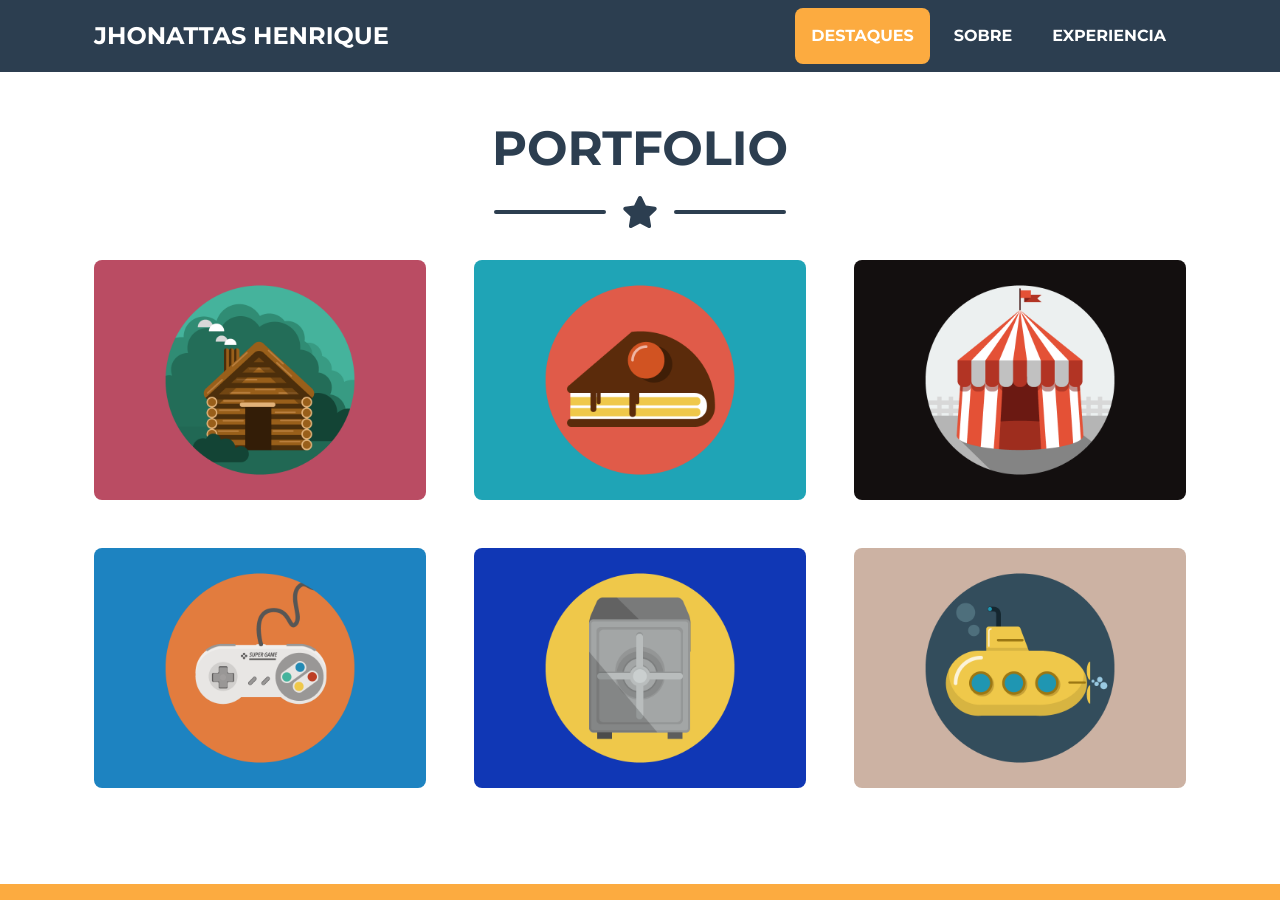
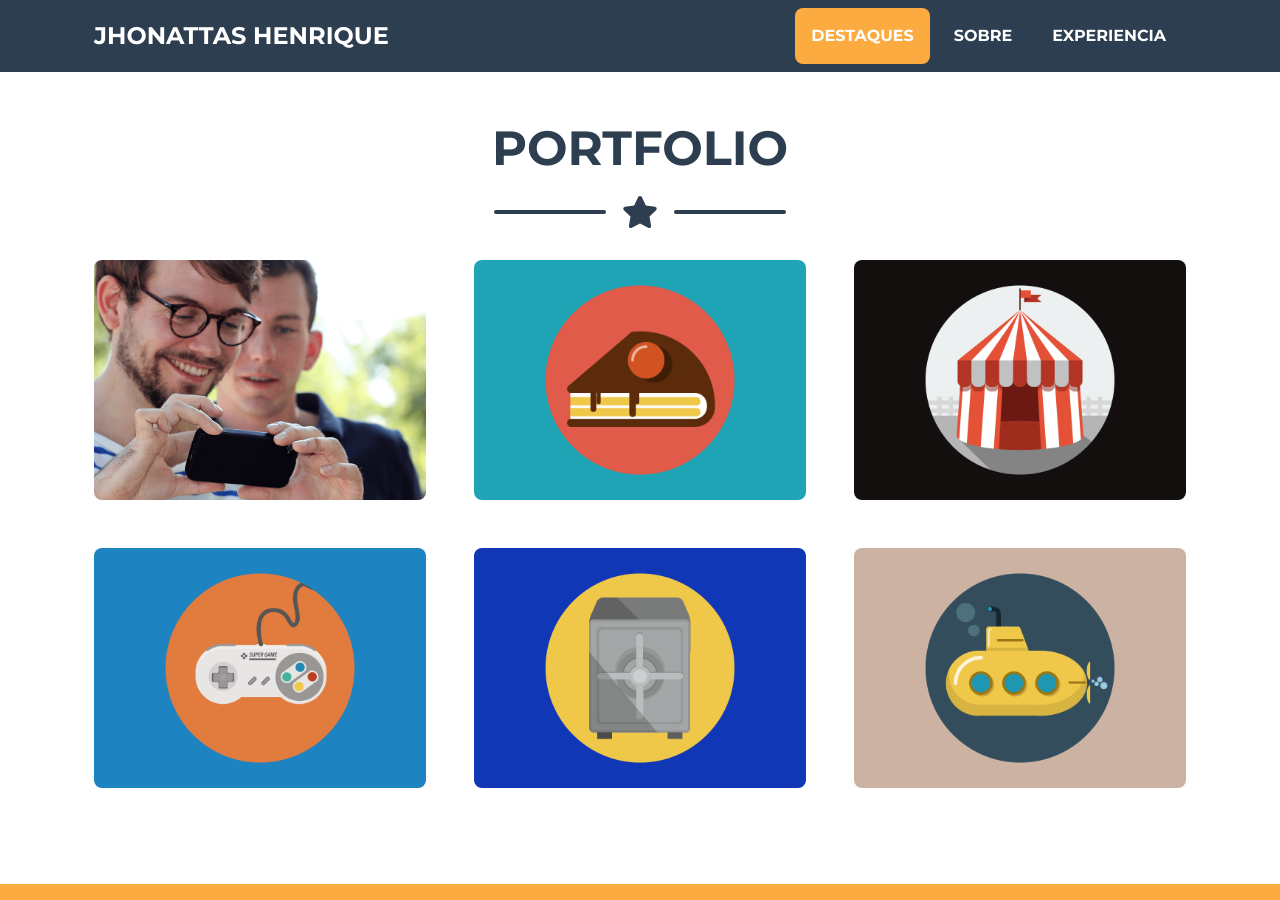
Before and after one commit to jhonattas/markdown-cv, a Jekyll site: the page built from index.md, in a window 1280 px wide and 900 px high, scrolled down 736 px. Built offline with Jekyll 4.4.1, drawn with Linux system fonts in a browser that asks for light colours; nearby versions of some CDN libraries.

Commit message:
update thumb

```diff
--- a/_layouts/web.html
+++ b/_layouts/web.html
@@ -64,7 +64,7 @@
                             <div class="portfolio-item-caption d-flex align-items-center justify-content-center h-100 w-100">
                                 <div class="portfolio-item-caption-content text-center text-white"><i class="fas fa-plus fa-3x"></i></div>
                             </div>
-                            <img class="img-fluid" src="media/images/portfolio/cabin.png" alt="" />
+                            <img class="img-fluid" src="media/images/portfolio/phone_tricks.png" alt="" />
                         </div>
                     </div>
                     <!-- Portfolio Item 2-->
```
